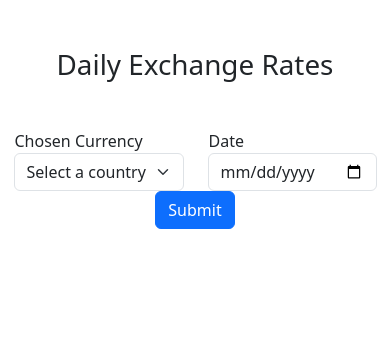
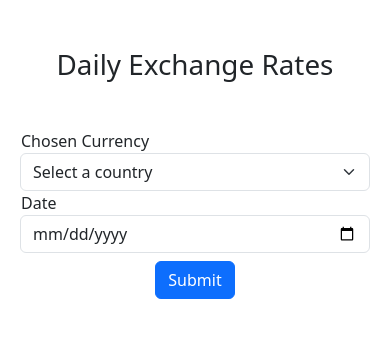
Before and after one commit to amShuri/exchange-rates, a plain HTML site: page index.html in a window 390 px wide. Drawn offline with nearby package versions, Linux system fonts and the light colour scheme.

Commit message:
Implement layout responsiveness using Bootstrap

```diff
--- a/index.html
+++ b/index.html
@@ -15,12 +15,12 @@
   </head>
 
   <body>
-    <main class="container py-5 w-900">
+    <main class="container pt-5 pb-4 w-900">
       <h1 class="gray text-center mb-5">Daily Exchange Rates</h1>
 
       <form action="#">
-        <div class="row d-flex justify-content-center align-items-end">
-          <div class="col-auto">
+        <div class="row px-2 d-flex justify-content-center align-items-end">
+          <div class="col-sm-auto">
             <label for="currency-selector">Chosen Currency</label>
             <select class="form-select" id="currency-selector" required>
               <option value="" selected>Select a country</option>
@@ -30,7 +30,7 @@
             </select>
           </div>
 
-          <div class="col-auto">
+          <div class="col-sm-auto">
             <label for="date-selector">Date</label>
             <input
               class="form-control"
@@ -40,7 +40,7 @@
             />
           </div>
 
-          <div class="col-auto">
+          <div class="col-sm-auto mt-2 text-center">
             <button class="btn btn-primary">Submit</button>
           </div>
         </div>
```
